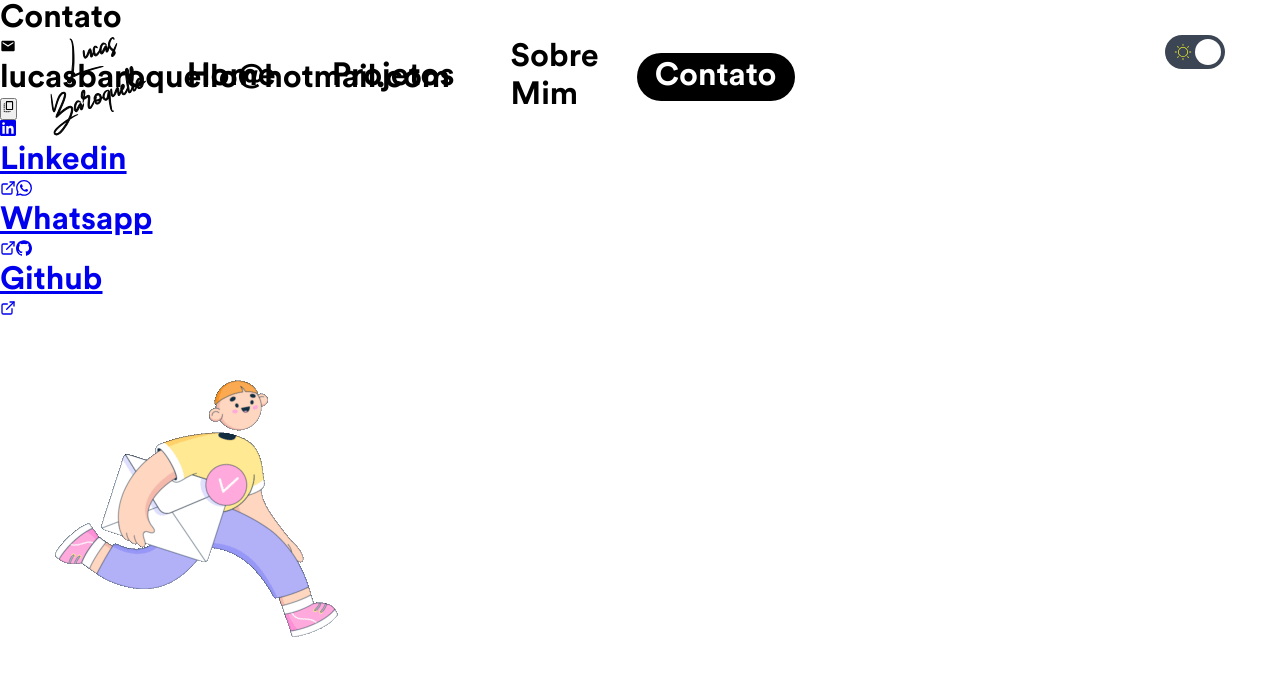
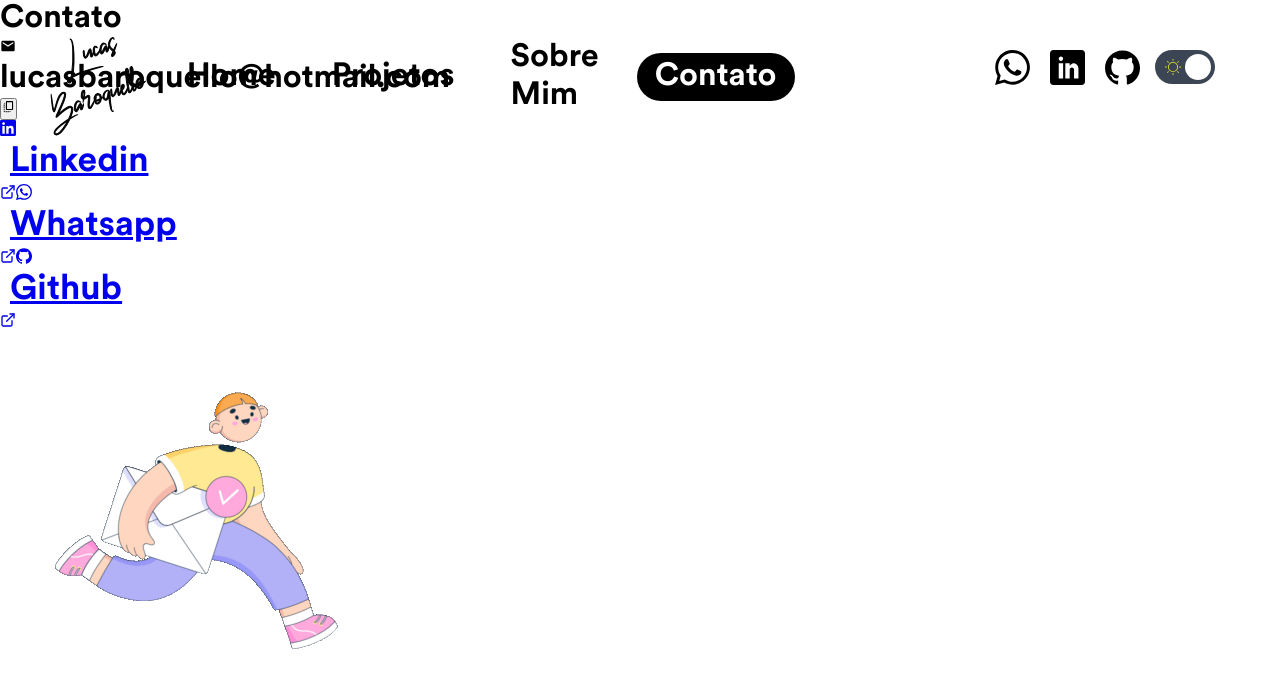
Before and after one commit to lucascbb/lucascbb.github.io, a React (Create React App) app: page /contato in a window 1280 px wide. Shown: the top 688 px of the page. Built offline with nearby package versions, Linux system fonts and the light colour scheme; a web font is replaced by a local one.

Commit message:
icon contact

```diff
--- a/src/components/lightMode.jsx
+++ b/src/components/lightMode.jsx
@@ -1,22 +1,26 @@
 import { useContext } from 'react';
 import ThemeContext from '../context/ThemeContext';
 import { CiLight, CiDark } from 'react-icons/ci'
+import { ImGithub, ImLinkedin, ImWhatsapp } from 'react-icons/im'
 import '../styles/lightMode.css';
 
 function LightMode() {
-    const { light, setLight } = useContext(ThemeContext)
+  const { light, setLight } = useContext(ThemeContext)
 
-    const funcLight = () => {
-        setLight (true);
-        if (light) { setLight (false) }
-    }
+  const funcLight = () => {
+    setLight(true);
+    if (light) { setLight(false) }
+  }
 
   return (
-    <div>
-        <label className="switch">
-            <input type="checkbox" checked={ light } onChange={ funcLight } />
-            <span className="slider round">{light ? <CiLight className='day'/> : <CiDark className='night'/> }</span>
-        </label>
+    <div className='lightMode'>
+      <a href="https://api.whatsapp.com/send?phone=5511941139277&text=Ol%C3%A1,%20tudo%20bem?%20Encontrei%20seu%20contato%20atrav%C3%A9s%20do%20Portfolio.%20Eu%20sou%20o/a%20(insira%20seu%20nome%20aqui)." target="_blank" rel="noreferrer"><ImWhatsapp className='iconContact'/></a>
+      <a href='https://www.linkedin.com/in/lucas-baroquello/' target='_blank' rel="noreferrer"><ImLinkedin className='iconContact'/></a>
+      <a href='https://github.com/lucascbb' target='_blank' rel="noreferrer"><ImGithub className='iconContact'/></a>
+      <label className="switch">
+        <input type="checkbox" checked={light} onChange={funcLight} />
+        <span className="slider round">{light ? <CiLight className='day' /> : <CiDark className='night' />}</span>
+      </label>
     </div>
   );
 }
--- a/src/components/navBar.jsx
+++ b/src/components/navBar.jsx
@@ -16,7 +16,6 @@ function NavBar() {
             <ul className='linkspai-nav'>
                 <Link to="/" className='link-nav'>
                     <li className={location.pathname === "/" ? 'liLink-nav-selected' : (light ? 'liLinkdark-nav' : 'liLinklight-nav')}>
-                    {/* <li className={location.pathname === "/" ? 'liLink-nav-selected' : 'liLink-nav'}> */}
                         Home
                     </li>
                 </Link>
--- a/src/styles/lightMode.css
+++ b/src/styles/lightMode.css
@@ -1,8 +1,42 @@
+.lightMode {
+  display: flex;
+  position: absolute;
+  right: 130px;
+  top: 50px;
+  cursor: pointer;
+  z-index: 1;
+}
+
+.lightMode > a:nth-child(1):hover {
+  transform: scale(1.2);
+  color: rgb(9, 156, 9);
+}
+
+.lightMode > a:nth-child(2):hover {
+  transform: scale(1.2);
+  color: #003b57;
+}
+
+.lightMode > a:nth-child(3):hover {
+  transform: scale(1.2);
+  color: #ffffff;
+}
+
+.lightMode > a {
+  text-decoration: none;
+  color: rgb(0, 0, 0);
+}
+
+.iconContact {
+  font-size: 35px;
+  margin: 0 10px;
+}
+
 .switch {
     position: absolute;
-    display: inline-block;
-    right: 55px;
-    top: 35px;
+    /* display: inline-block; */
+    right: -65px;
+    top: 0px;
     width: 60px;
     height: 34px;
     z-index: 1;
--- a/src/styles/projects.css
+++ b/src/styles/projects.css
@@ -90,11 +90,11 @@
 .titleCard-selected {
     text-align: center;
     position: relative;
-    bottom: 180px;
+    bottom: 175px;
     font-size: 85px;
     animation: TselectedCard forwards 2s;
     color: rgb(255, 255, 255);
-    text-shadow: 2px 4px 8px rgb(146, 146, 146);
+    text-shadow: 2px 4px 8px rgb(80, 80, 80);
 }
 
 @keyframes TselectedCard {
```
